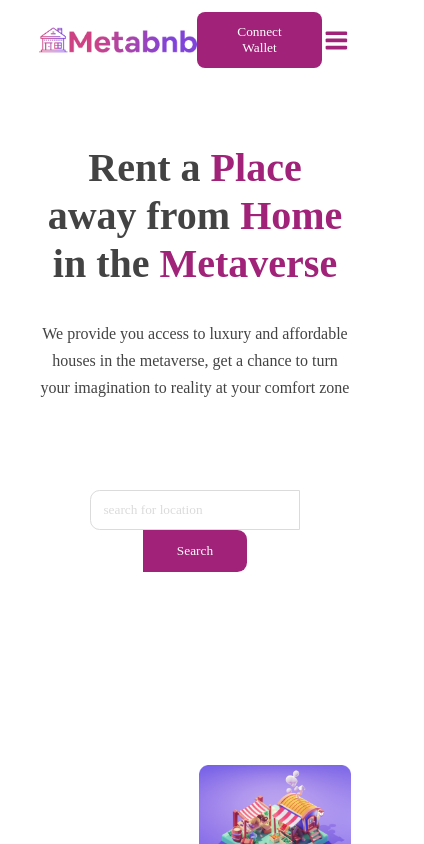
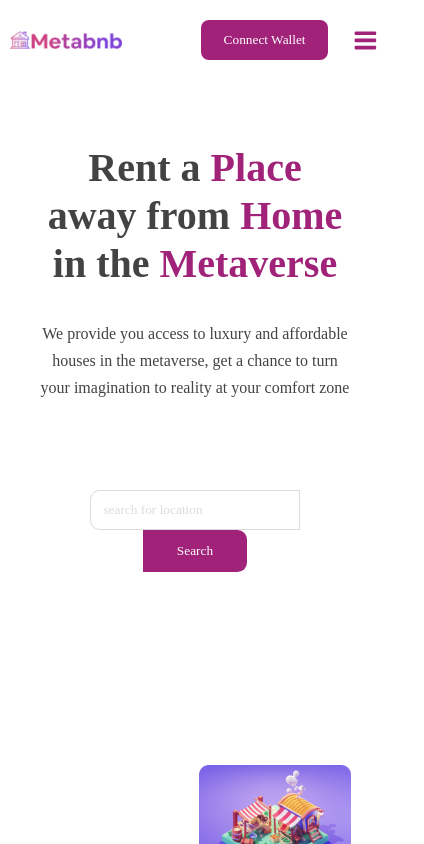
Before and after one commit to JoeTechx/metabnb, a React (Create React App) app: page / in a window 390 px wide. Shown: the top 844 px of the page, 424 px wide, since content can reach past the window. Built offline with nearby package versions, Linux system fonts and the light colour scheme; a web font is replaced by a local one.

Commit message:
fix: media queries

```diff
--- a/src/component/Navbar.css
+++ b/src/component/Navbar.css
@@ -137,10 +137,22 @@
   }
 }
 @media screen and (max-width: 500px) {
+  .container.nav__container {
+    width: 95%;
+}
   .wallet__btn {
-    margin-left: 0 !important;
+    margin-left: 3.5rem !important;
   }
 }
-@media screen and (max-width: 368px) {
+@media screen and (max-width: 400px) {
+
+
+  .logo {
+    width: 7rem;
+}
+}
+
+@media screen and (max-width: 1024px) {
+
 
 }
--- a/src/index.css
+++ b/src/index.css
@@ -90,11 +90,11 @@
     cursor: pointer;
   }
 
-  /* .btn:hover{
+  .btn:hover{
     border-color: var(--fill);
     background-color: transparent;
     color: var(--fill);
-  } */
+  }
   .btn.lg{
     padding: 0.6rem 1.29rem;
     border-radius: 0.5rem;
@@ -108,11 +108,11 @@
     border: 2px solid transparent;
   }
 
-  /* .btn.sm:hover{
+  .btn.sm:hover{
     background: transparent;
     color:  var(--white);
     border-color:  var(--white);
-  } */
+  }
 
 
 
@@ -127,9 +127,9 @@
 }
 
 
-/* .card:hover{
+.card:hover{
   border-color: var(--fill);
-} */
+}
 
 .card span{
   color: var(--fill);
--- a/src/pages/home/Home.css
+++ b/src/pages/home/Home.css
@@ -67,11 +67,11 @@
     border-radius: 0 0.6rem 0.6rem 0 !important;
 }
 
-/* .search__btn:hover{
+.search__btn:hover{
     background-color: #ebebeb !important;
     border-color: transparent !important;
     color: var(--fill) !important;
-} */
+}
 
 input{
     border: 1px solid #dbdbdb;
@@ -587,3 +587,24 @@
         width: inherit;
     }
 }
+@media screen and  (max-width: 400px) {
+    .nft__image-1 {
+        top: 4rem;
+        left: 5rem;
+    }
+    .nft__image-3 {
+     top: 11.4rem;
+     width: 13rem;
+     right: 6.9rem;
+ }
+ .nft__image-2 {
+     top: -1.4rem;
+     width: 13rem;
+     left: -2.4rem;
+ }
+ .nfts__right {
+    left: -1rem;
+}
+
+
+}
```
